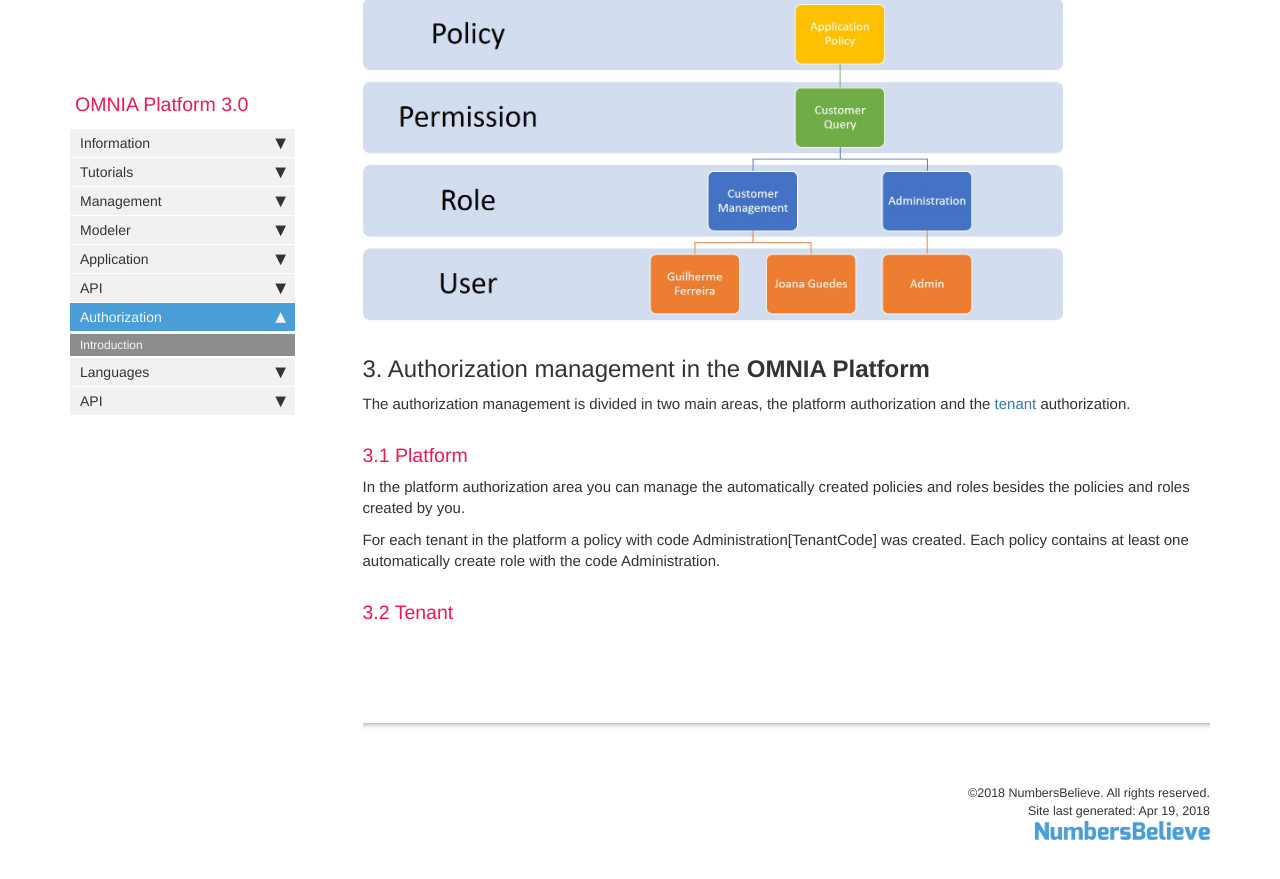
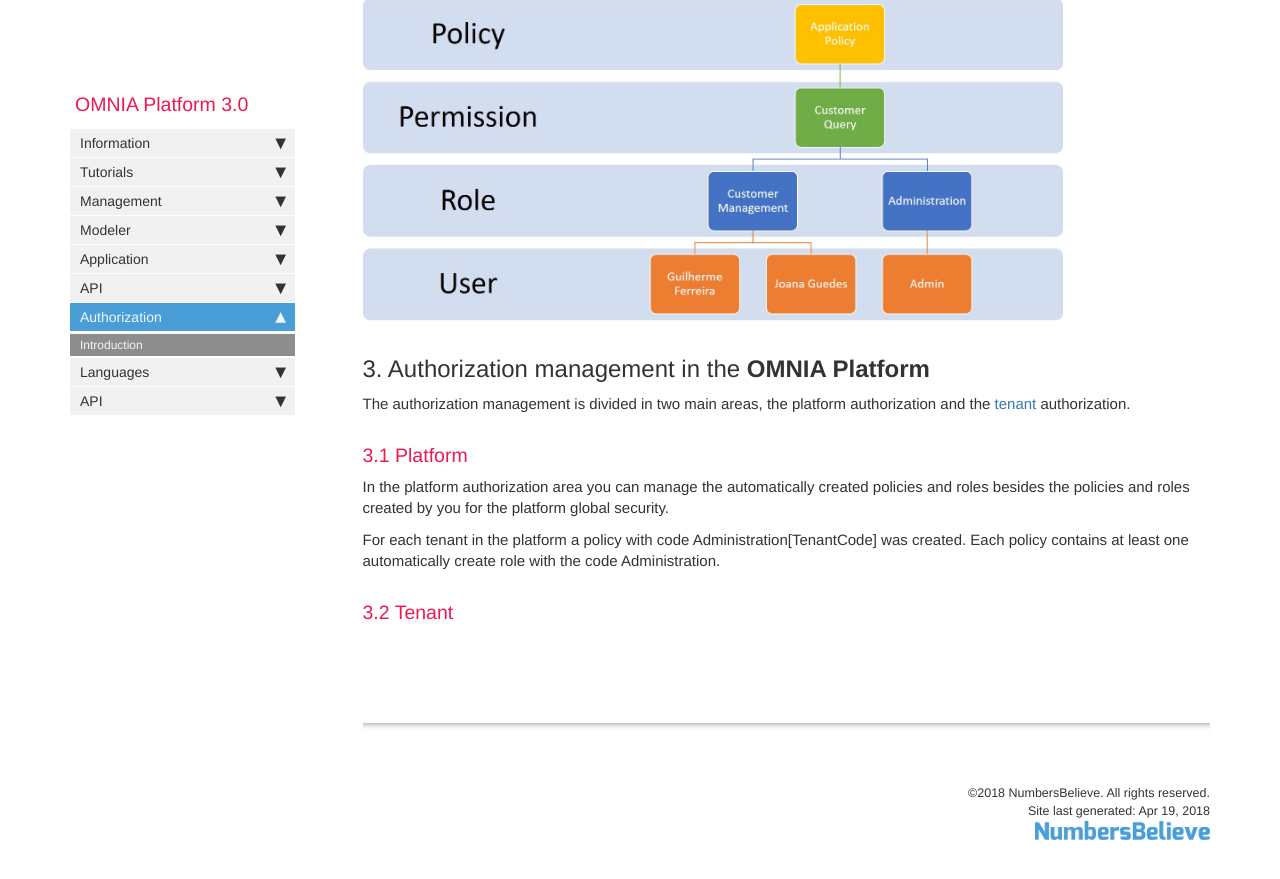
Before and after one commit to daniel8lopes/omnia3, a Jekyll site: the page built from docs/pages/omnia3/Authorization/omnia3_authorization.md, in a window 1280 px wide and 900 px high, scrolled down 678 px. Shown: the top 879 px of the window. Built offline with Jekyll 4.4.1, drawn with Linux system fonts in a browser that asks for light colours; nearby versions of some CDN libraries; comment, search, counter and statistics services are not loaded.

Commit message:
Added details

```diff
--- a/docs/pages/omnia3/Authorization/omnia3_authorization.md
+++ b/docs/pages/omnia3/Authorization/omnia3_authorization.md
@@ -26,7 +26,7 @@ The authorization management is divided in two main areas, the platform authoriz
 
 ### 3.1 Platform
 
-In the platform authorization area you can manage the automatically created policies and roles besides the policies and roles created by you.
+In the platform authorization area you can manage the automatically created policies and roles besides the policies and roles created by you for the platform global security.
 
 For each tenant in the platform a policy with code Administration[TenantCode] was created. Each policy contains at least one automatically create role with the code Administration.
 
```
